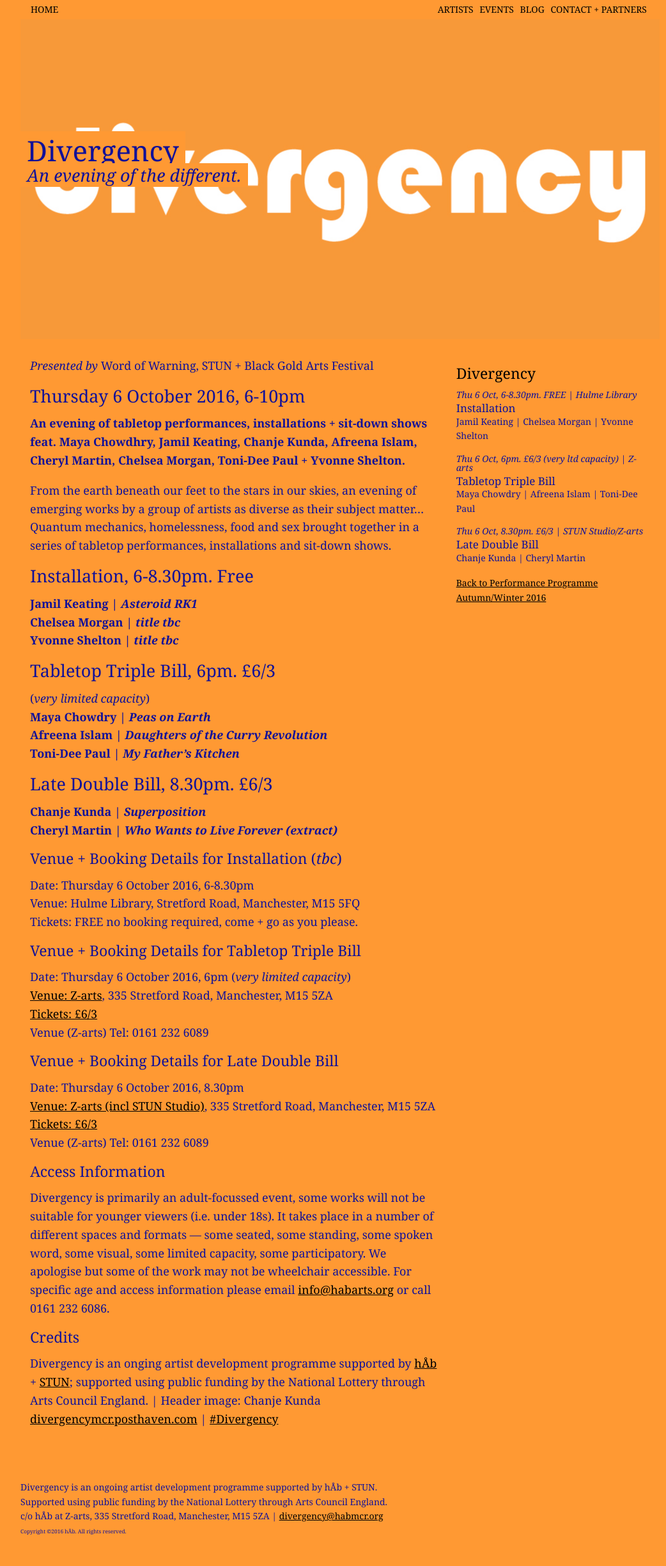
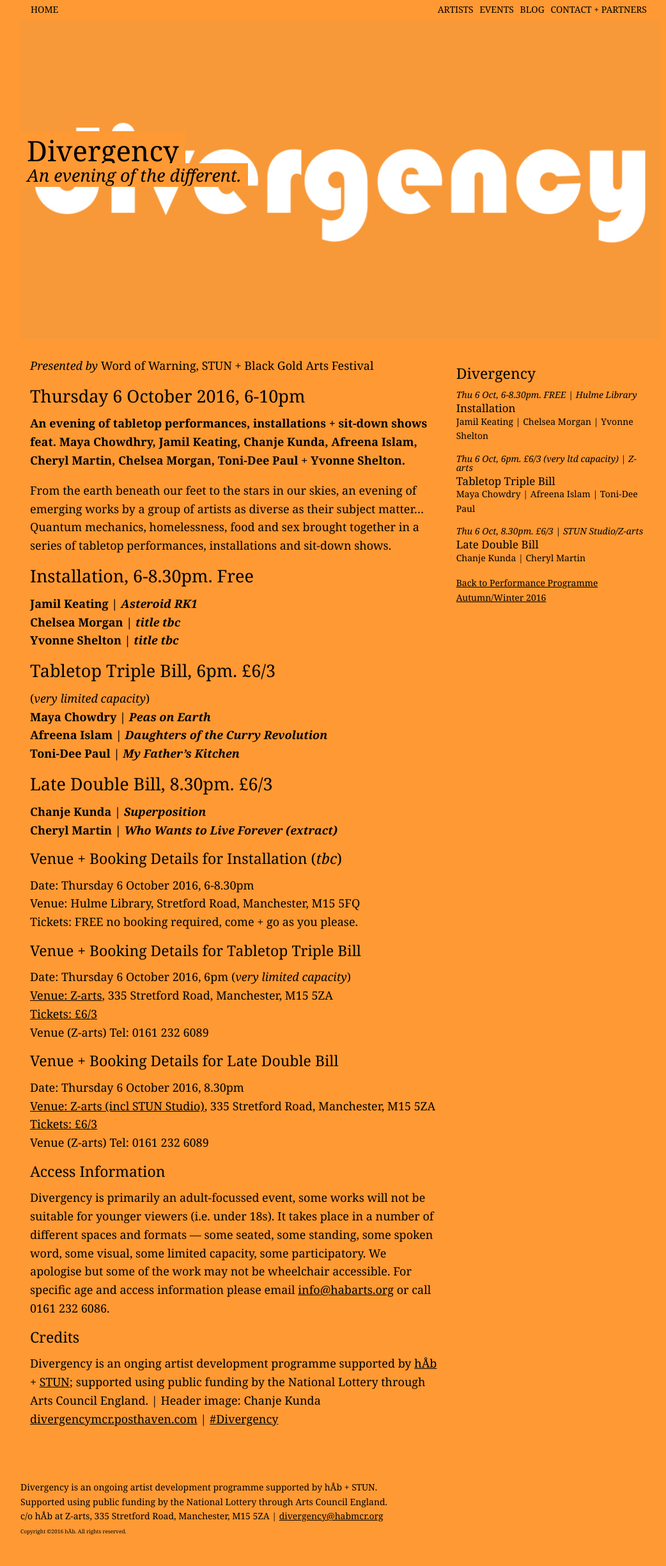
Before and after one commit to divergencymcr/divergencymcr.github.io, a Jekyll site: the page built from current/events/Divergency (6 Oct 2016)/index.md, in a window 1280 px wide. Shown: the whole page at 64% size, without its empty margins (108-1150 px from the left). Built offline with Jekyll 4.4.1, drawn with Linux system fonts in a browser that asks for light colours.

Commit message:
Update season_styles.css

```diff
--- a/assets/stylesheets/season_styles.css
+++ b/assets/stylesheets/season_styles.css
@@ -7,7 +7,7 @@
 	.artist,
 	.show,
 	.season
-		{background:#f93; color:#119;}
+		{background:#f93; color:#000;}
 
 	a,
 	a:visited,
```
